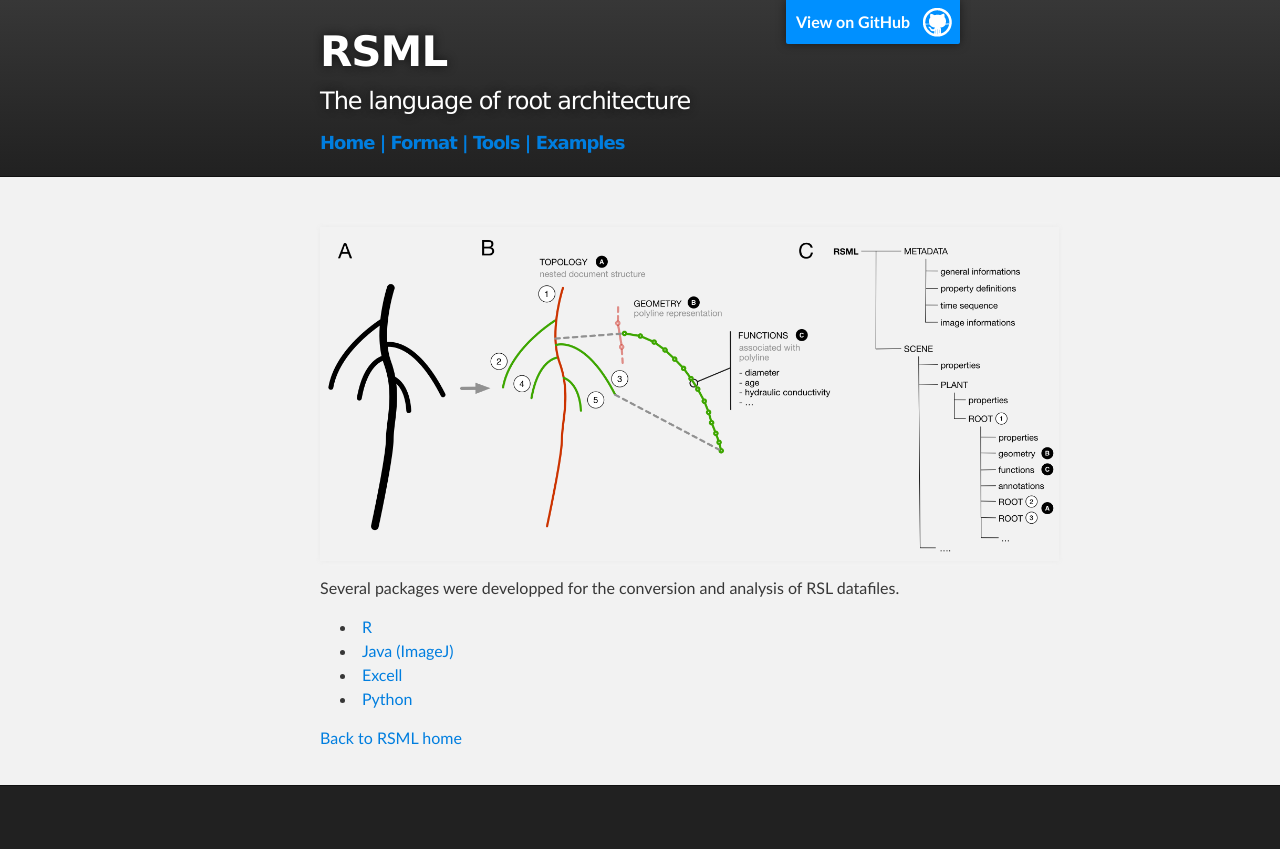
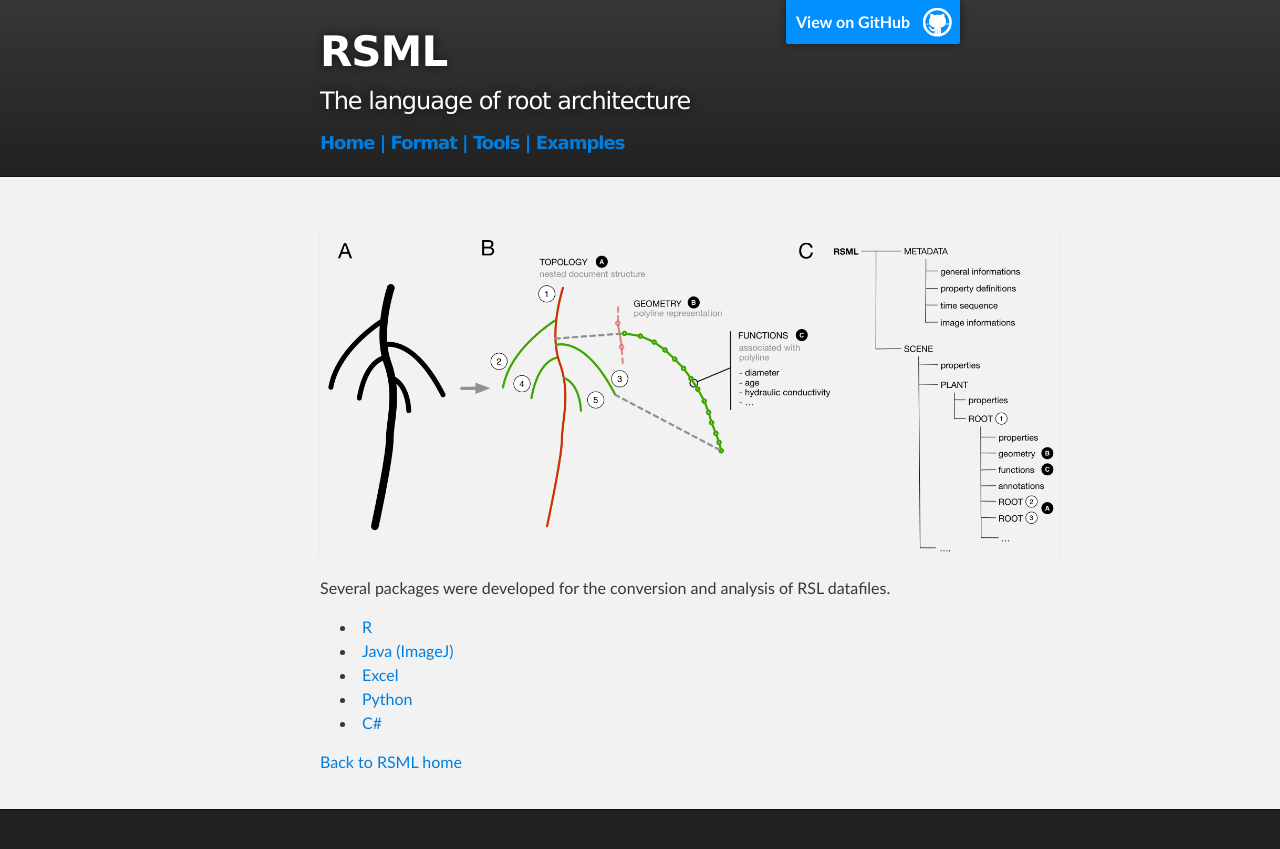
Before and after one commit to RootSystemML/RootSystemML.github.io, a Jekyll site: the page built from tools/index.md, in a window 1280 px wide. Shown: the top 849 px of the page. Built offline with Jekyll 4.4.1, drawn with Linux system fonts in a browser that asks for light colours.

Commit message:
Added c# link and fixed typo

```diff
--- a/tools/index.md
+++ b/tools/index.md
@@ -5,11 +5,12 @@ layout: default
 
 [![RSML format schema](/images/format.png)](/images/format.png)
 
-Several packages were developped for the conversion and analysis of RSL datafiles.
+Several packages were developed for the conversion and analysis of RSL datafiles.
 
  - [R](r_rsml)
  - [Java (ImageJ)](imagej_rsml)
- - [Excell](excell_rsml)
+ - [Excel](excell_rsml)
  - [Python](python_rsml)
+ - [C#](/tools/c#_rsml)
 
 [Back to RSML home](/index)
```
